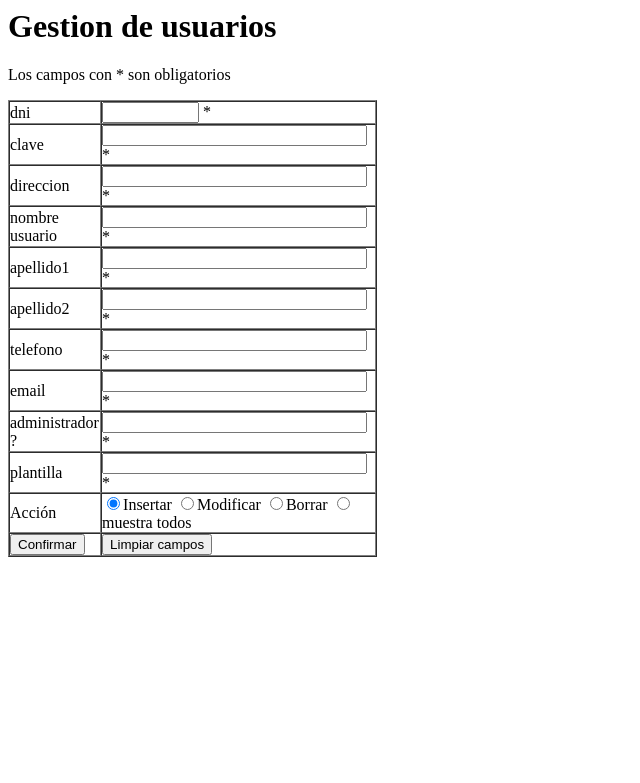
After one commit to carlosgit/Biblos, a PHP site: page /gestionusuariog.php in a window 1280 px wide. The commit adds this page. Shown: the top 783 px of the page, without its empty margins (0-640 px from the left). Run offline with PHP 8.4, Linux system fonts and the light colour scheme; a user stored in the database is signed in.

```diff
--- a/cespecificaG.php
+++ b/cespecificaG.php
@@ -11,7 +11,7 @@ $usuario=$_SESSION['usuario'];
         <title>Consulta espec&iacute;fica (<?php echo $usuario['nombre_usuario']?>)</title>
     </head>
     <body>
-       <form action='cespecificaP.php' method='post'>
+       <form action='cespecificaP.php' method='POST'>
 
             <fieldset>
                 <legend>Consulta espec&iacute;fica</legend>
--- a/funciones.php
+++ b/funciones.php
@@ -1,5 +1,7 @@
 <?php
+
 session_start();
+
 function controlSesion() {
 
 //include "altalibro_p.php";
@@ -9,12 +11,13 @@ function controlSesion() {
     }
 }
 
-
-function iniciaBD(){
+function iniciaBD() {
     $sgbd = mysql_pconnect("localhost", "root", "");
-     if (!$sgbd) echo "fallo al conectar a sgbd";
+    if (!$sgbd)
+        die("fallo al conectar a sgbd");
     $db = mysql_select_db("biblos-g1");
-     if (!$db) echo "fallo al conectar a $sgbd";
+    if (!$db)
+        die("fallo al conectar a $sgbd");
 }
 
 function obtenerAutores($cat_dewey, $id_apellido, $id_titulo) {
@@ -23,8 +26,8 @@ function obtenerAutores($cat_dewey, $id_apellido, $id_titulo) {
     $query = "select nombre_autor,apellido1, apellido2 from titulo_has_autor, autor where
         titulo_dewey_id_categoria_dewey='$cat_dewey' and
     titulo_id_apellido='$id_apellido' and
-    titulo_id_titulo='$id_titulo'
-    and id_autor=autor_id_autor";
+    titulo_id_titulo='$id_titulo' AND
+    autor_id_autor=id_autor";
 
     //echo $query;
     //          (id,autor,editorial,nombre)
@@ -39,17 +42,20 @@ function obtenerAutores($cat_dewey, $id_apellido, $id_titulo) {
 
 
             $autores[$i] = $autor_apellido1 . " " . $autor_apellido2 . ", " . $autor_nombre;
+            echo "-$i:" . $autores[$i];
             $i++;
         }
-    }else
+        $numAutores = mysql_num_rows($resultado);
+        if ($numAutores == 0)
             $autores[0] = "Sin autor";
+//        echo "Numero de libros:".mysql_num_rows($resultado);
 
         return $autores;
+    }else {
+        $autores[0] = "Fallo en la consulta autores";
+        return $autores;
     }
-
-
-
-
+}
 
 function obtenerEditorial($id_editorial) {
     iniciaBD();
@@ -57,20 +63,20 @@ function obtenerEditorial($id_editorial) {
     $query = "select nombre_editorial from editorial where
         id_editorial='$id_editorial'";
 
-    echo "-".$query;
+    echo "-" . $query;
 
     $resultado = mysql_query($query);
     if ($resultado) {
-        $fila= mysql_fetch_array($resultado);
+        $fila = mysql_fetch_array($resultado);
         $editorial = $fila['nombre_editorial'];
-
     }else
         $editorial = "Sin editorial";
 
     return $editorial;
 }
+
 function formmenuespecifico() {
-echo  "
+    echo "
     <html>
     <head>
         <title>Busqueda libro</title>
@@ -93,6 +99,7 @@ echo  "
     </body>
 </html> ";
 }
+
 function listarCatalogo() {
     iniciaBD();
 
@@ -113,8 +120,8 @@ function listarCatalogo() {
             $id_apellido = $titulo['id_apellido'];
             $id_titulo = $titulo['id_titulo'];
             echo "<tr>";
-            echo "<td><a href='mostrarFichaLibro.php?c1=$cat_dewey&c2=$id_apellido&c3=$id_titulo'>".
-            $cat_dewey.
+            echo "<td><a href='mostrarFichaLibro.php?c1=$cat_dewey&c2=$id_apellido&c3=$id_titulo'>" .
+            $cat_dewey .
             "" . strtoupper($id_apellido) .
             "" . strtoupper($id_titulo) . "</a></td>";
             echo "<td>" . htmlentities($titulo['nombre']) . "</td>";
@@ -133,7 +140,8 @@ function listarCatalogo() {
     else
         die("Fallo al listar") . mysql_error();
 }
-function altalibro($id,$autor,$editorial,$nombre,$sinopsis,$isbn){
+
+function altalibro($id, $autor, $editorial, $nombre, $sinopsis, $isbn) {
     $query = "insert into titulo
                 (dewey_id_categoria_dewey,id_apellido,editorial_id_editorial,nombre,sinopsis,isbn)
        values ($id,'$autor','$editorial','$nombre','$sinopsis',$isbn)";
@@ -141,39 +149,38 @@ function altalibro($id,$autor,$editorial,$nombre,$sinopsis,$isbn){
     if ($resultado)
         echo mysql_affected_rows() . " Alta de libro correcta.";
     else
-                die("Fallo al insertar"). mysql_error();
-
+        die("Fallo al insertar") . mysql_error();
 }
 
-function modificarlibro($id,$autor,$editorial,$nombre,$sinopsis,$isbn){
+function modificarlibro($id, $autor, $editorial, $nombre, $sinopsis, $isbn) {
     $query = "UPDATE titulo
             SET  id_apellido='$autor',editorial_id_editorial='$editorial',nombre='$nombre',sinopsis='$sinopsis', isbn=$isbn WHERE dewey_id_categoria_dewey=$id";
     $resultado = mysql_query($query);
-            if(mysql_affected_rows()==0){
+    if (mysql_affected_rows() == 0) {
         echo ("El registro no existe.");
         // altalibro($id,$autor,$editorial,$nombre);
-            }
-            else
+    } else
     if ($resultado)
         echo mysql_affected_rows() . " modifacion de libro correcta.";
     else
-                die("Fallo al modificar". mysql_error());
+        die("Fallo al modificar" . mysql_error());
 }
 
-function borrarlibro($id,$nombre){
+function borrarlibro($id, $nombre) {
     @ $sgbd = mysql_pconnect("localhost", "root", "");
     $db = mysql_select_db("biblos-g1");
     $query = "DELETE FROM titulo WHERE dewey_id_categoria_dewey=$id AND nombre='$nombre'";
     $resultado = mysql_query($query);
-    if(mysql_affected_rows()==0)
+    if (mysql_affected_rows() == 0)
         echo ("El registro que quiere borrar no existe.");
     else
-      if($resultado)
-        echo "Se han borrado".mysql_affected_rows().  " libro correctamente";
+    if ($resultado)
+        echo "Se han borrado" . mysql_affected_rows() . " libro correctamente";
     else
-        die ("Fallo al borrar el registro".mysql_error ());
+        die("Fallo al borrar el registro" . mysql_error());
 }
-function listartodo(){
+
+function listartodo() {
     $sgbd = mysql_pconnect("localhost", "root", "");
     $db = mysql_select_db("biblos-g1");
     $query = "select * from titulo";
@@ -185,13 +192,90 @@ function listartodo(){
     //           while($titulo = mysql_fetch_array($resultado)){
     //          echo "Titulo:".$titulo['nombre'];
     //         }
-
     //         echo mysql_affected_rows() . " Alta de libro correcta.";
-
     //    }
-
     //     else
     //        die("Fallo al listar"). mysql_error();
+}
 
+function listarCatalogoXCampo($campoBusqueda, $valorBusqueda, $isExact) {
+
+
+    $query = "select * from titulo where $campoBusqueda ";
+    if ($isExact == TRUE)
+        $query = $query . "= '$valorBusqueda'";
+    else
+        $query = $query . "like '%$valorBusqueda%'";
+    // (id,autor,editorial,nombre)
+    // values ($id,'$autor','$editorial','$nombre')";
+    $resultado = mysql_query($query);
+    $numTitulos = mysql_num_rows($resultado);
+
+    if ($numTitulos == 0)
+        echo "No hay titulos";
+    else {
+
+        echo"<table border=1>";
+        echo"<th>Codigo</th>
+            <th>Titulo</th>
+            <th>Autor</th>\n";
+        if ($resultado) {
+            while ($titulo = mysql_fetch_array($resultado)) {
+                // Saco en variables el codigo completo del libro
+                $cat_dewey = $titulo['dewey_id_categoria_dewey'];
+                $id_apellido = $titulo['id_apellido'];
+                $id_titulo = $titulo['id_titulo'];
+                echo "<tr>";
+                echo "<td><a href='mostrarfichalibro.php?c1=$cat_dewey&c2=$id_apellido&c3=$id_titulo'>" .
+                $cat_dewey .
+                "" . strtoupper($id_apellido) .
+                "" . strtoupper($id_titulo) . "</a></td>";
+                echo "<td>" . htmlentities($titulo['nombre']) . "</td>";
+
+                $autores = obtenerAutores($cat_dewey, $id_apellido, $id_titulo);
+                echo "<td><ul>";
+                foreach ($autores as $autor) {
+                    echo "<li>" . $autor;
+                }
+                echo "</ul></td>";
+                echo "<tr>\n";
+            }
+            // echo "<tr><td>Numero de titulos: $numTitulos</td></tr>";
+            echo "<legend>Numero de titulos: $numTitulos</legend>";
+            echo"</table>";
+        }
+
+        else
+            die("Fallo al listar") . mysql_error();
+    }
+}
+function borrarusuario($dni, $nombre_usuario) {
+    //controlSesion();
+    //iniciaBD();
+    //@ $sgbd = mysql_pconnect("localhost", "root", "");
+    //$db = mysql_select_db("biblos-g1");
+    $query = "DELETE FROM usuario WHERE dni=$dni AND nombre_usuario='$nombre_usuario'";
+    $resultado = mysql_query($query);
+    if (mysql_affected_rows() == 0)
+        echo ("El usuario que quiere borrar no existe.");
+    else
+    if ($resultado)
+        echo "Se ha borrado" . mysql_affected_rows() . " usuario: .$nombre_usuario correctamente";
+    else
+        die("Fallo al borrar el registro" . mysql_error());
+}
+
+function altausuario($dni, $email, $direccion, $telefono, $nombre_usuario, $clave, $es_administrador, $apellido1, $apellido2, $plantilla_id_plantilla) {
+    //include "funciones.php";
+    //iniciaBD();
+    //controlSesion();
+    $query = "insert INTO usuario
+                (dni, email, direccion, telefono, nombre_usuario, clave, es_administrador, apellido1_usuario, apellido2_usuario, plantilla_id_plantilla)
+       values ($dni, $email, $direccion, $telefono, $nombre_usuario, $clave, $es_administrador, $apellido1, $apellido2, $plantilla_id_plantilla)";
+    $resultado = mysql_query($query);
+    if ($resultado)
+        echo mysql_affected_rows() . " Alta de usuario correcta. Bienvenido .$nombre_usuario";
+    else
+        die("Fallo al insertar") . mysql_error();
 }
 ?>
--- /dev/null
+++ b/gestionusuariog.php
@@ -0,0 +1,92 @@
+
+
+<html>
+    <head>
+        <title>Librería Online - Gestion de biblioteca </title>
+    </head>
+    <body>
+
+
+        <h1>Gestion de usuarios</h1>
+        <p>Los campos con * son obligatorios </p>
+        <form action="gestionusuariop.php" method="post">
+            <table width="369" border=1 cellpadding="0" cellspacing="0">
+                <tr>
+                    <td>dni</td>
+                    <td><input type=text name=dni maxlength=9 size=9>
+                        *<br></td></tr>
+                <tr>
+                    <td>clave</td>
+                    <td><input type=password name=clave maxlength=30 size=30>
+                        *<br></td></tr>
+                <tr>
+                    <td>direccion</td>
+                    <td> <input type=text name=direccion maxlength=30 size=30>
+                        *<br></td></tr>
+                <tr>
+                    <td>nombre usuario</td>
+                    <td><input type=text name=nombre_usuario maxlength=30 size=30>
+                        *<br></td></tr>
+                <tr>
+                    <td>apellido1</td>
+                    <td> <input type=text name=apellido1_usuario maxlength=30 size=30>
+                        *<br></td></tr>
+                <tr>
+                    <td>apellido2</td>
+                    <td> <input type=text name=apellido2_usuario maxlength=30 size=30>
+                        *<br></td></tr>
+
+                <tr>
+                    <td>telefono</td>
+                    <td><input type=text name=telefono maxlength=30 size=30>
+                        *<br></td></tr>
+                <tr>
+                    <td>email</td>
+                    <td> <input type=text name=email maxlength=30 size=30>
+                        *<br></td></tr>
+
+
+                <tr>
+                    <td>administrador ?</td>
+                    <td><input type=text name=es_administrador maxlength=30 size=30 >
+                        *<br></td></tr>
+                <tr>
+                    <td>plantilla</td>
+                    <td><input type=text name=plantilla_id_plantilla maxlength=30 size=30 >
+                        *<br></td></tr>
+
+                <tr>
+                    <td>Acci&oacute;n</td>
+                    <td>
+                        <input type="radio" name="accion" value="1" checked="checked" />Insertar
+                        <input type="radio" name="accion" value="2" />Modificar
+                        <input type="radio" name="accion" value="3" />Borrar
+                        <input type="radio" name="accion" value="4" />muestra todos
+                        <br></td></tr>
+                <tr>
+                    <td><input name="submit" type=submit value="Confirmar"></td>
+                    <td><label>
+                            <input name="limpiar" type="reset" id="limpiar" value="Limpiar campos">
+                        </label></td>
+                </tr>
+            </table>
+        </form>
+    </body>
+</html>
+<?php
+include "funciones.php";
+controlSesion();
+
+/*
+ * To change this template, choose Tools | Templates
+ * and open the template in the editor.
+ */
+?>
+
+
+<?php
+/*
+ * To change this template, choose Tools | Templates
+ * and open the template in the editor.
+ */
+?>
--- a/indexP.php
+++ b/indexP.php
@@ -1,7 +1,7 @@
 <?php
 
 include "funciones.php";
-session_start();
+
 
 
 $dni = $_POST['dni'];
--- a/menuG.php
+++ b/menuG.php
@@ -20,7 +20,7 @@ controlSesion();
             <ul><li>Administración
                     <ul>
                         <li><a href='gestionlibrog.php'>Gestión Catalogo</a>
-                        <li><a href='gestionusuario.php'>Gestion Usuario</a>
+                        <li><a href='gestionusuariog.php'>Gestion Usuario</a>
                     </ul>
 
             </ul>
```
Also changed, not shown: cespecificaP.php (+3 -19 lines), gestioncatalogoG.php (deleted, +0 -16 lines), gestionusuariop.php (added, +76 -0 lines), 1 other file. Lines whose indentation alone changed are shown as unchanged.
